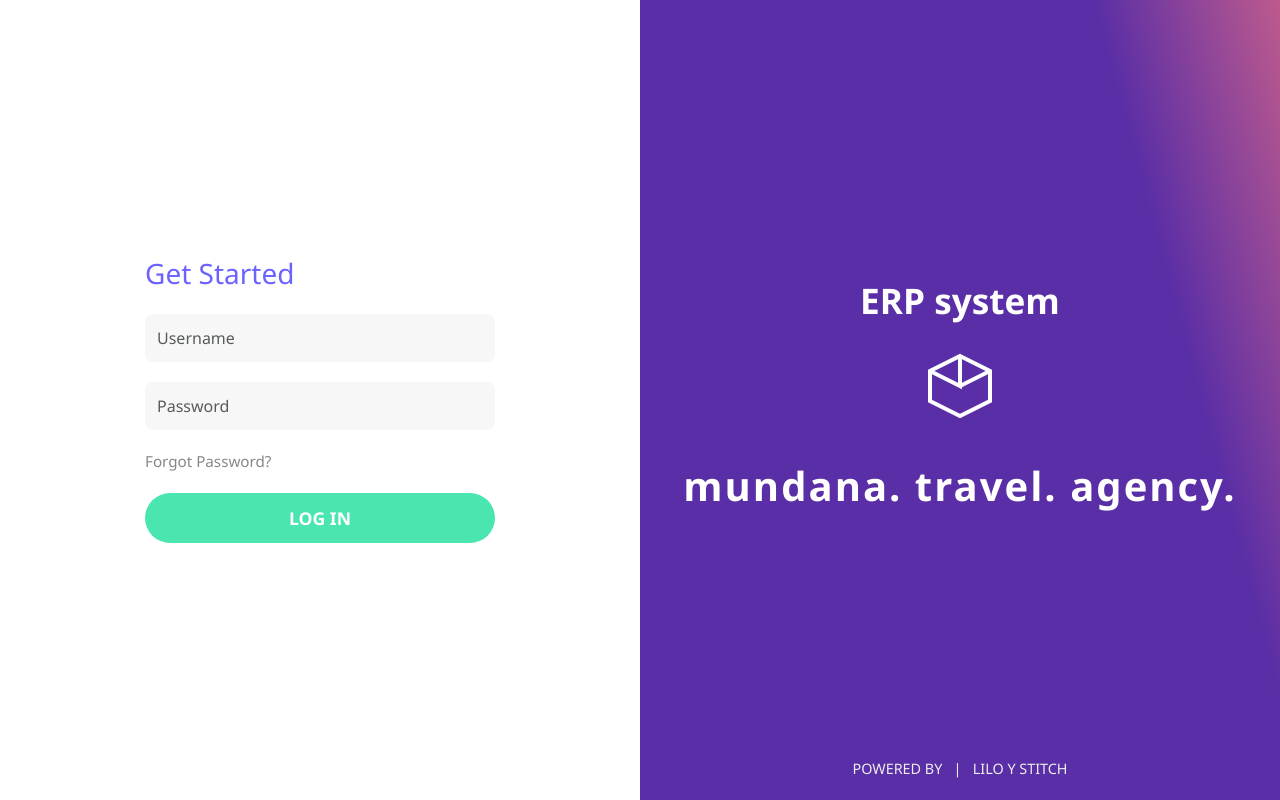
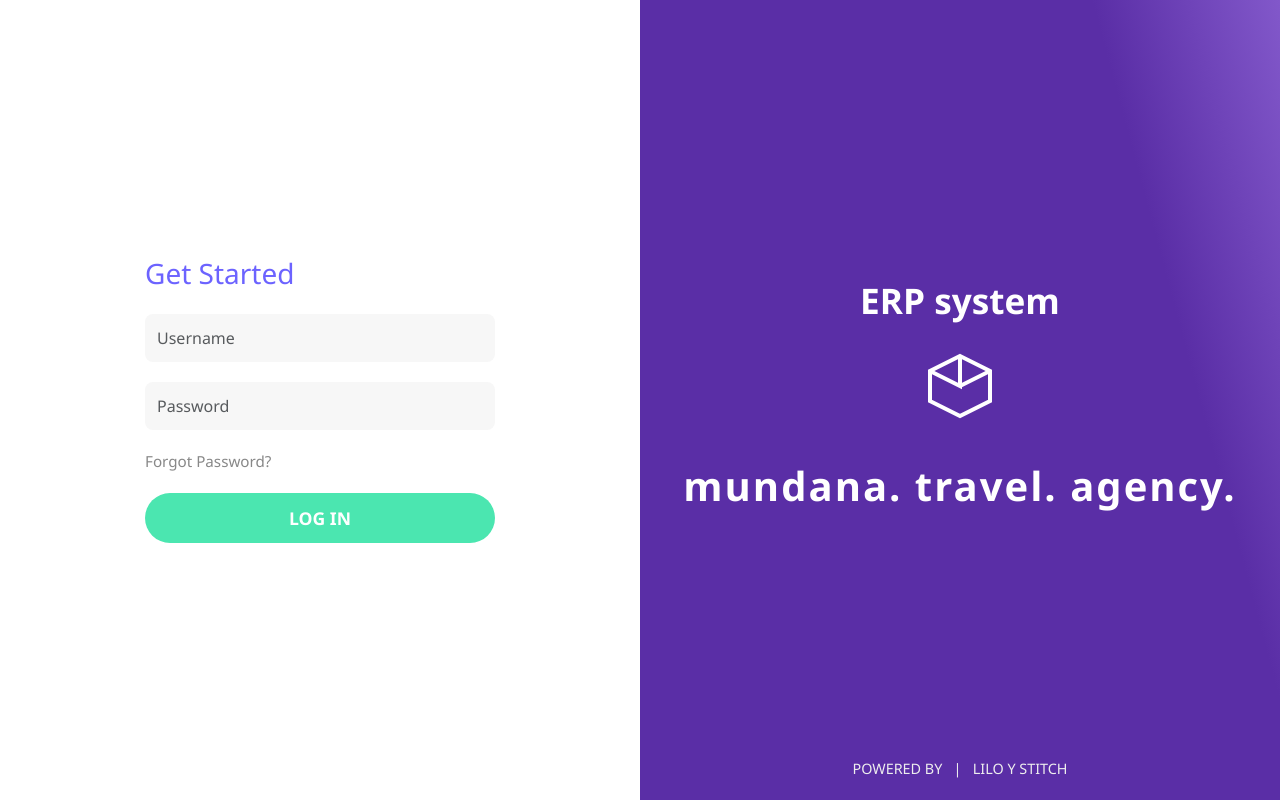
Before and after one commit to Amadoose/djangocrm, a Django app: page / in a window 1280 px wide. Run offline with Django 5.2, Linux system fonts and the light colour scheme.

Commit message:
login page

```diff
--- a/website/templates/login.html
+++ b/website/templates/login.html
@@ -26,7 +26,7 @@
         }
         .right-panel {
             flex: 1;
-            background: linear-gradient(75deg, #5a2ea6 78%, #bd5a8d 100%);
+            background: linear-gradient(75deg, #5a2ea6 78%, #8258ca 100%);
             color: #fff;
             display: flex;
             flex-direction: column;
```
